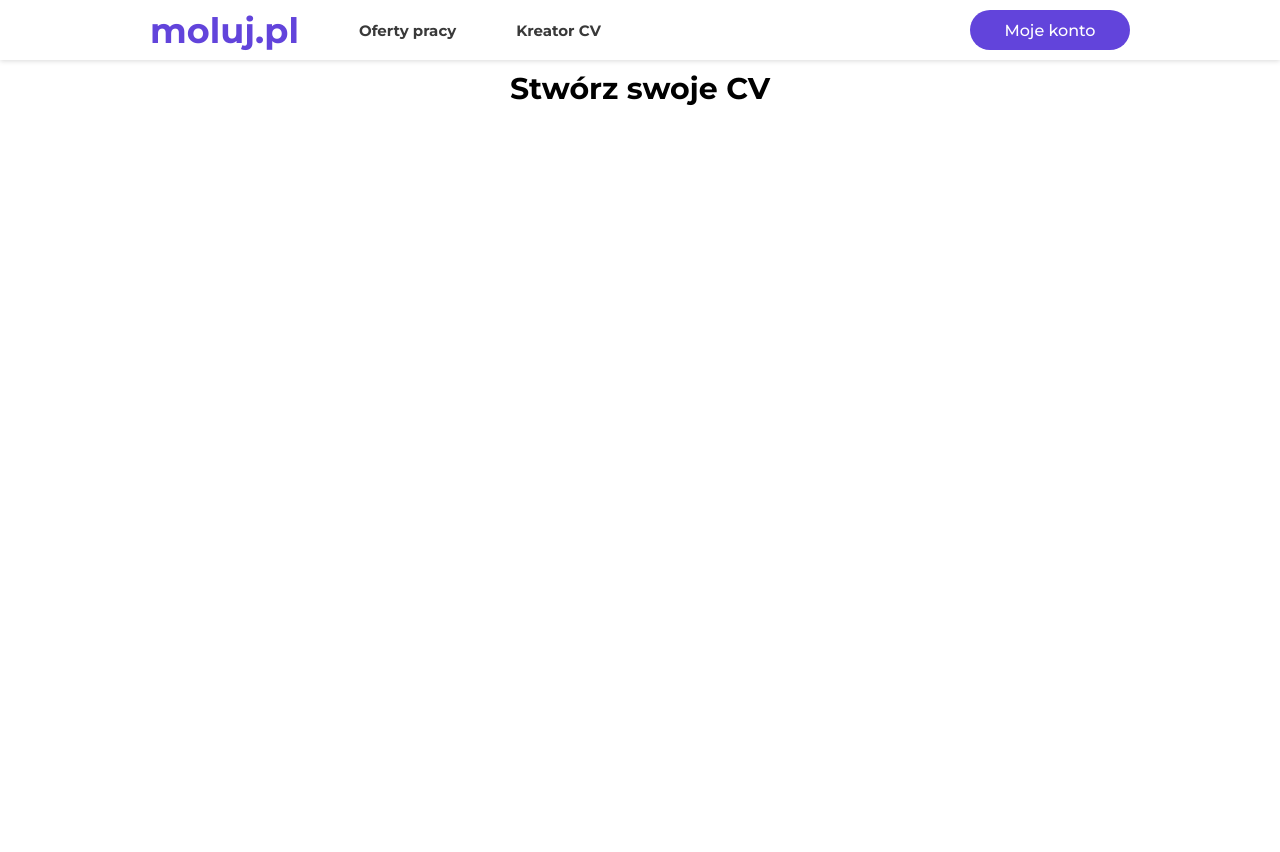
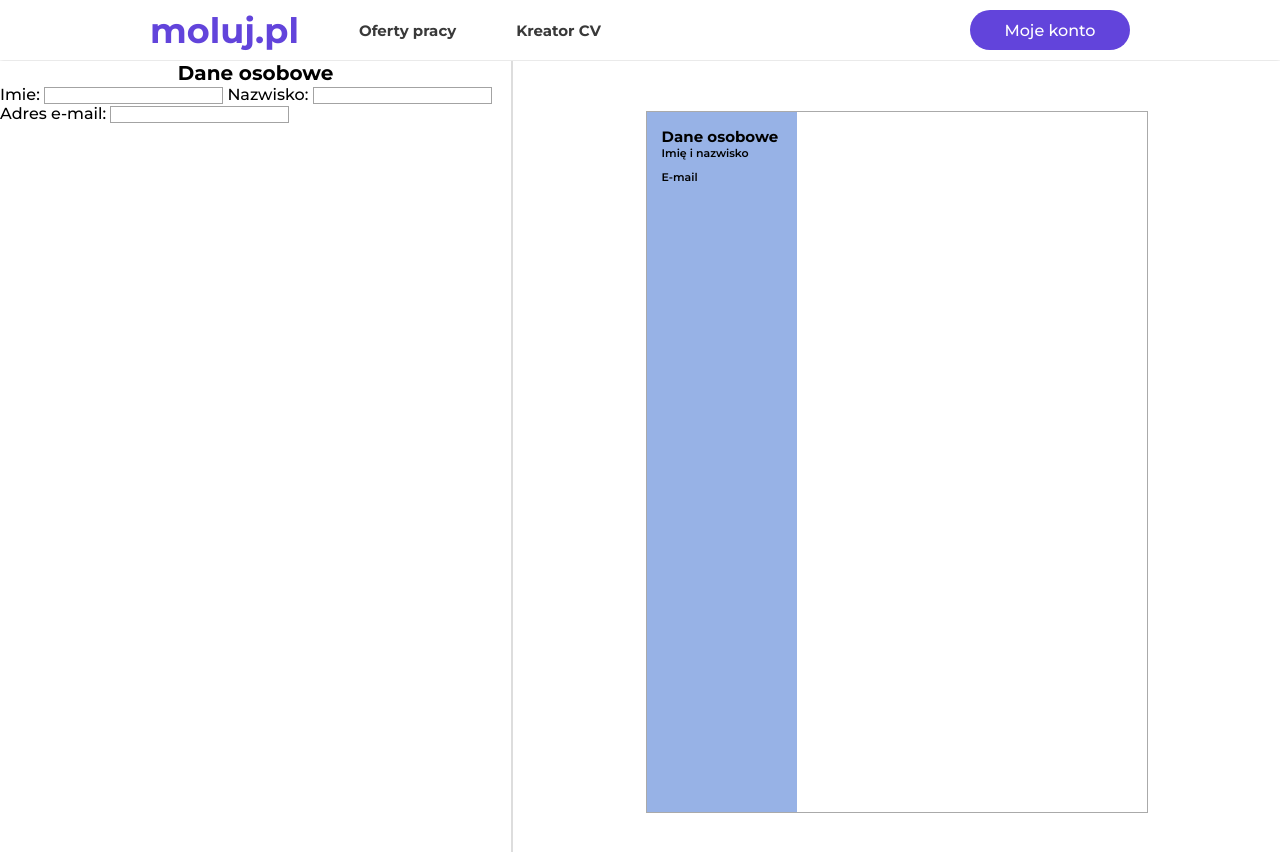
Before and after one commit to Uzyxen/system-ogloszeniowy, a Vue app: page /kreator-cv in a window 1280 px wide. Shown: the top 852 px of the page. Before the commit the page ends 800 px from the top, so only its background shows below. Built offline with nearby package versions, Linux system fonts and the light colour scheme; no server answers; the HTML template or start-up script is replaced by a standard one.

Commit message:
simple cv generator

```diff
--- a/src/components/FailureModal.vue
+++ b/src/components/FailureModal.vue
@@ -45,7 +45,8 @@
         justify-content: start;
         align-items: center;
         gap: 20px;
-        border-radius: 5px;
+        border-top-right-radius: 3px;
+        border-bottom-right-radius: 3px;
     }
 
     h2{
@@ -60,6 +61,8 @@
         display: flex;
         justify-content: center;
         align-items: center;
+        border-top-left-radius: 3px;
+        border-bottom-left-radius: 3px;
     }
 
     #icon svg{
--- a/src/components/SuccessModal.vue
+++ b/src/components/SuccessModal.vue
@@ -45,7 +45,8 @@
         justify-content: start;
         align-items: center;
         gap: 20px;
-        border-radius: 5px;
+        border-top-right-radius: 3px;
+        border-bottom-right-radius: 3px;
     }
 
     h2{
@@ -60,6 +61,8 @@
         display: flex;
         justify-content: center;
         align-items: center;
+        border-top-left-radius: 3px;
+        border-bottom-left-radius: 3px;
     }
 
     #icon svg{
--- a/src/views/CVCreator.vue
+++ b/src/views/CVCreator.vue
@@ -1,11 +1,123 @@
 <template>
-    <h2>Stwórz swoje CV</h2>
+    <div id="root">
+        <div id="data">
+            <h3>Dane osobowe</h3>
+
+            <form>
+                Imie:
+                <input type="text" v-model="first_name">
+
+                Nazwisko:
+                <input type="text" v-model="last_name">
+
+                Adres e-mail:
+                <input type="text" v-model="email">
+            </form>
+        </div>
+
+        <div id="preview">
+            <div id="cv">
+                <div id="short">
+                    <h4>Dane osobowe</h4>
+
+                    <div id="short-content">
+                        <div class="short-section">
+                            <h6>Imię i nazwisko</h6>
+                            <p>{{ first_name }} {{ last_name }}</p>
+                        </div>
+
+                        <div class="short-section">
+                            <h6>E-mail</h6>
+                            <p>{{ email }}</p>
+                        </div>
+                    </div>
+                </div>
+            </div>
+        </div>
+    </div>
 </template>
 
 <script>
-
+    export default {
+        data() {
+            return {
+                first_name: '',
+                last_name: '',
+                email: ''
+            }
+        }
+    }
 </script>
 
 <style>
+    #root{
+        z-index: 99999;
+        position: absolute;
+        width: 100%;
+        height: 100%;
+        top: 61px;
+        left: 0;
+        background-color: rgba(0, 0, 0, 0.5);
+        display: flex;
+    }
+
+    #data{
+        background-color: #FFF;
+        width: 40%;
+        height: 100%;
+    }
+
+    #data h3{
+        text-align: center;
+        font-size: 20px;
+    }
+
+    #preview{
+        border-left: 2px solid #DDD;
+        background-color: #FFF;
+        width: 60%;
+        height: 100%;
+        display: flex;
+        justify-content: center;
+        align-items: start;
+        padding-top: 50px;
+    }
+
+    #preview #cv{
+        border: 1px solid #AAA;
+        width: 500px;
+        height: 700px;
+    }
+
+    #cv #short{
+        background-color: #97B2E6;
+        height: calc(100% - 30px);
+        width: 120px;
+        padding: 15px;
+    }
+
+    #short h4{
+        text-align: left;
+        font-size: 15px;
+    }
+
+    #short-content{
+        width: 100%;
+        height: 100%;
+        display: flex;
+        flex-direction: column;
+        gap: 10px;
+    }
+
+    .short-section h6{
+        margin: 0;
+        font-size: 11px;
+        font-weight: 600;
+    }
+
+    .short-section p{
+        margin: 0;
+        font-size: 9px;
+    }
 
 </style>
```
